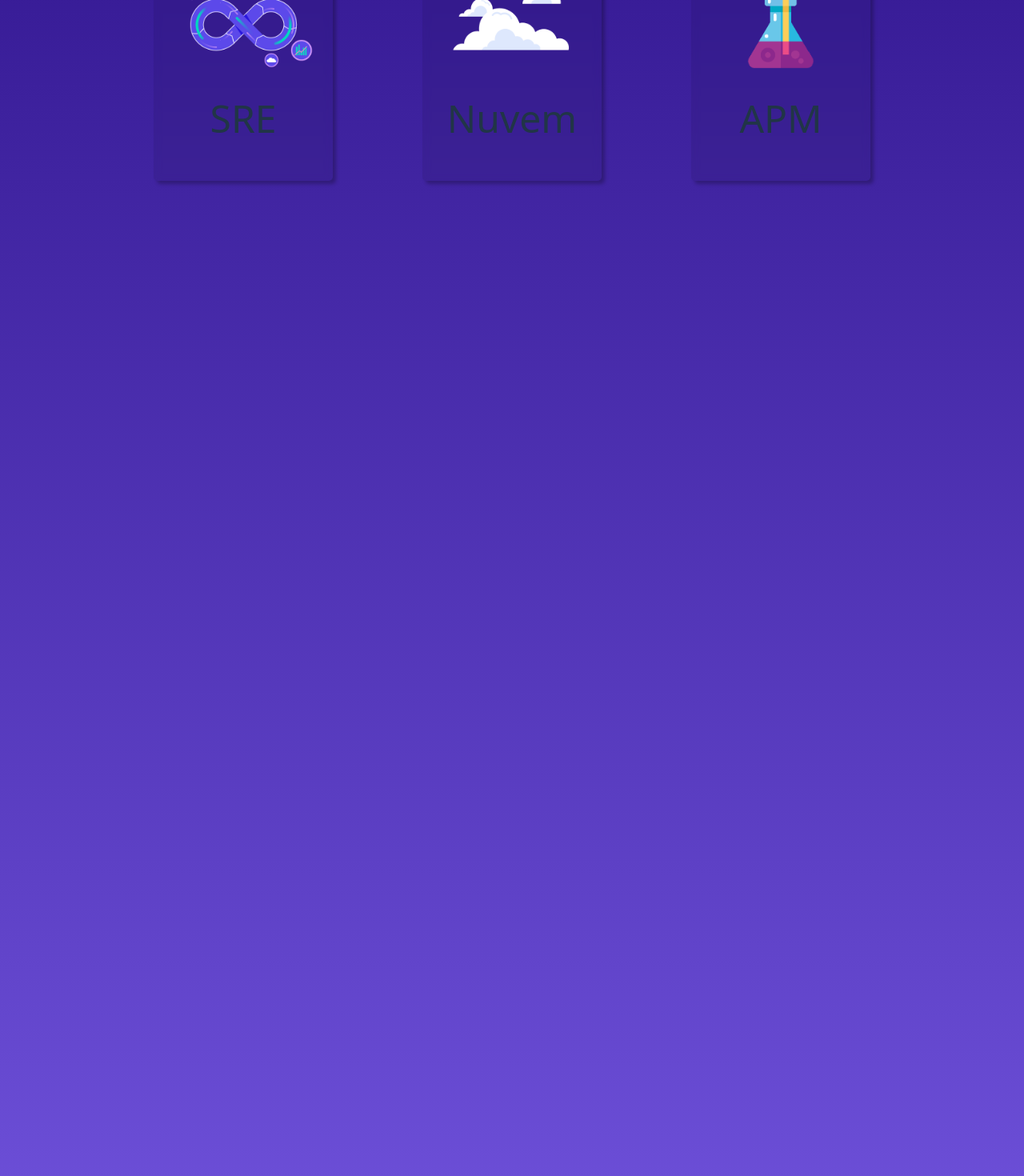
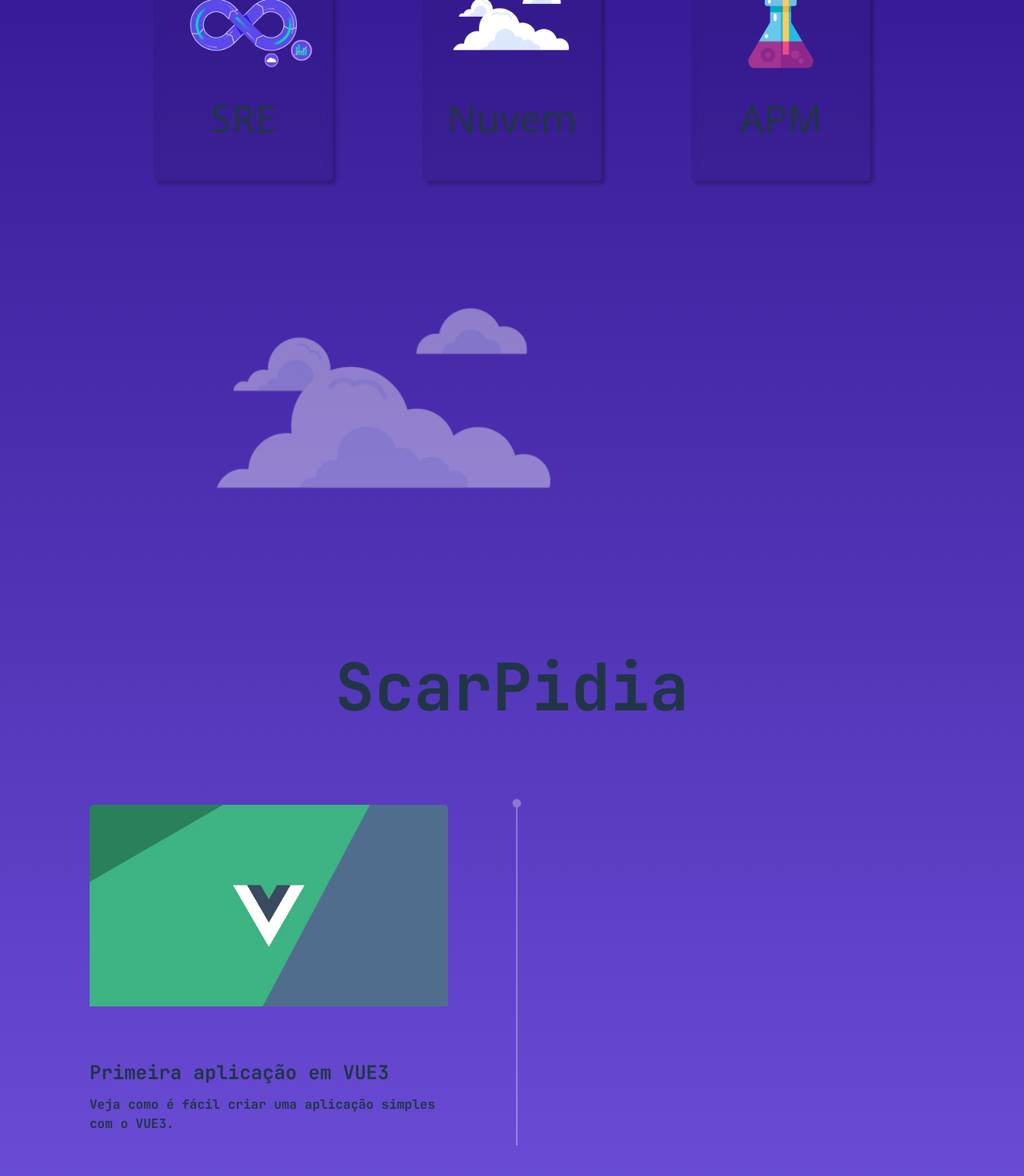
Before and after one commit to Scarp-IT/front-end, a Vue app in the folder scarpIT-front-end/: page / in a window 1280 px wide. Shown: the part 1052-2522 px from the top of the page at 80% size. Built offline with nearby package versions, Linux system fonts and the light colour scheme.

Commit message:
Serviços ✅

```diff
--- a/scarpIT-front-end/src/App.vue
+++ b/scarpIT-front-end/src/App.vue
@@ -15,17 +15,47 @@
                 <FraseAnimada></FraseAnimada>
             </div>
             <div id="botoes-servicos" style="padding-top: 4rem;">
-                <BotaoServico :img="imgSre" titulo="SRE"></BotaoServico>
-                <BotaoServico :img="imgNuvem" titulo="Nuvem"></BotaoServico>
-                <BotaoServico :img="imgApm" titulo="APM"></BotaoServico>
+                <BotaoServico :img="imgSre" titulo="SRE" @click="mudarServico('sre')"></BotaoServico>
+                <BotaoServico :img="imgNuvem" titulo="Nuvem" @click="mudarServico('nuvem')"></BotaoServico>
+                <BotaoServico :img="imgApm" titulo="APM" @click="mudarServico('apm')"></BotaoServico>
+            </div>
+            <div id="servico-descricao">
+                <div id="servico-img">
+                    <img :src="servicoImg" alt="" style="opacity: 0.4;">
+                </div>
+                <div id="servico-info" style="text-align: initial;">
+                    <h1>{{ servicoTitulo }}</h1>
+                    <p>{{ servicoFrase }}</p>
+                </div>
             </div>
         </div>
-        <div id="scarpidia"></div>
+        <div id="scarpidia">
+            <div id="scarpidia-titulo">
+                <h1>ScarPidia</h1>
+            </div>
+            <div id="scarpidia-grid">
+                <div id="principal">
+                    <div class="img-principal">
+                        <img src="./assets/vuebg.png" alt="">
+                    </div>
+                    <h2>Primeira aplicação em VUE3</h2>
+                    <p>Veja como é fácil criar uma aplicação simples com o VUE3.</p>
+                </div>
+                <div id="svg-divisao">
+                    <svg xmlns="http://www.w3.org/2000/svg" width="12" height="434" viewBox="0 0 12 434" fill="none">
+                        <path d="M6 0.666667C3.05448 0.666666 0.666667 3.05448 0.666667 6C0.666666 8.94552 3.05448 11.3333 6 11.3333C8.94552 11.3333 11.3333 8.94552 11.3333 6C11.3333 3.05448 8.94552 0.666667 6 0.666667ZM5 6L4.99998 434L6.99998 434L7 6L5 6Z" fill="white" fill-opacity="0.3"/>
+                    </svg>
+                </div>
+                <div id="secundaria"></div>
+            </div>
+        </div>
         <div id="contato"></div>
     </main>
 </template>
 
 <script setup lang="ts">
+    import { ref } from 'vue';
+
     import Menu from "./components/Menu.vue";
     import BotaoServico from "./components/BotaoServico.vue";
     import FraseAnimada from "./components/FraseAnimada.vue"
@@ -33,6 +63,39 @@
     import imgSre from './assets/sre.png';
     import imgNuvem from './assets/nuvem.png';
     import imgApm from './assets/apm.png';
+
+    const servicoTitulo = ref('');
+    const servicoFrase = ref('');
+    const servicoImg = ref(imgNuvem);
+
+
+    function mudarServico(tipo: string){
+        switch(tipo){
+            case 'sre':
+                {
+                    servicoImg.value = imgSre;
+                    servicoTitulo.value = 'SRE';
+                    servicoFrase.value = 'Nossa expertise em Site Reliability Engineering (SRE) permite que suas operações digitais ocorram sem problemas. Com abordagens nativas e de código aberto, oferecemos soluções para aprimorar a observabilidade, aprimorar a resiliência e promover a melhoria contínua. Trabalhamos nos bastidores para que você possa se destacar na vanguarda.';
+                    break;
+                };
+
+            case 'nuvem':
+                {
+                    servicoImg.value = imgNuvem;
+                    servicoTitulo.value = 'NUVEM';
+                    servicoFrase.value = 'Mergulhe no mundo da tecnologia em nuvem com confiança. Nossos especialistas em nuvem estão preparados para criar e implementar soluções modernas e bem estruturadas. Seja adotando uma abordagem multi-nuvem, híbrida ou migrando completamente, estamos aqui para transformar sua jornada para a nuvem em uma experiência tranquila e eficiente.';
+                    break;
+                };
+
+            case 'apm':
+                {
+                    servicoImg.value = imgApm;
+                    servicoTitulo.value = 'APM';
+                    servicoFrase.value = 'O desempenho do aplicativo é essencial para o sucesso nos negócios digitais. Nossos serviços de Application Performance Management (APM) oferecem testes de desempenho meticulosos, otimizações avançadas e solução de problemas abrangente. Acelere seus aplicativos, minimize gargalos e proporcione uma experiência excepcional aos usuários finais.';
+                    break;
+                };
+        }
+    }
 
 </script>
 
@@ -43,7 +106,6 @@
         src: url('./assets/fonts/JetBrainsMono-Regular.ttf') format('truetype');
         font-weight: normal;
     }
-
     @font-face {
         font-family: 'Jet Brains-Bold';
         src: url('./assets/fonts/JetBrainsMono-Bold.ttf') format('truetype');
@@ -55,14 +117,9 @@
         height: 100%;
         background: linear-gradient(180deg, #1B0073 5.73%, #8365F4 100%);
     }
-
     main > div{
         width: 100%;
         height: 100vh;
-    }
-
-    main > div:first-child{
-        // background-color: rgba(255, 255, 255, 0.143);
     }
 
     #home{
@@ -119,7 +176,7 @@
     #servicos{
         display: flex;
         position: relative;
-        height: 100vh;
+        height: 100%;
         flex-direction: column;
         align-items: center;
         z-index: 10;
@@ -131,5 +188,112 @@
         }
     }
 
+    #servico-descricao{
+        display: flex;
+        width: 70vw;
+
+        > div {
+            flex: 1 1 50%;
+        }
+
+        img{
+            width: 130%;
+        }
+
+        #servico-info{
+            display: flex;
+            flex-direction: column;
+            justify-content: center;
+            z-index: 12;
+            font-family: 'Jet Brains-Bold';
+
+            h1{
+                font-size: 6rem;
+                margin-bottom: 0;
+            }
+
+            p {
+                font-size: 1.1rem;
+            };
+        }
+    }
+
+    #scarpidia{
+        display: flex;
+        align-items: center;
+        flex-direction: column;
+        width: 100vw;
+        height: 80vh;
+        font-family: 'Jet Brains-Bold';
+
+        #scarpidia-titulo{
+            width: 70%;
+            height: 20%;
+            font-size: 1.6rem;
+
+            h1{
+                margin: 0;
+            }
+        }
+
+        #scarpidia-grid{
+            width: 100%;
+            height: 80%;
+            display: flex;
+            justify-content: center;
+
+            > div{
+                width: 35%;
+            }
+
+            #principal{
+                display: flex;
+                flex-direction: column;
+                align-items: center;
+                height: 100%;
+                padding-right: 5rem;
+                padding-top: 4rem;
+                text-align: initial;
+
+                > *{
+                    width: 100%;
+                    margin: 0;
+                }
+
+                .img-principal{
+                    height: 60%;
+                    border-radius: 5px;
+                    overflow: hidden;
+
+                    img{
+                        width: 100%;
+                    }
+                }
+
+                h2{
+                    padding: 0.6rem 0;
+                }
+            }
+
+            #secundaria{
+                height: 100%;
+                padding-left: 5rem;
+                padding-top: 4rem;
+            }
+
+            #svg-divisao{
+                width: 0;
+                position: relative;
+                svg{
+                    position: absolute;
+                    top: 3.5rem;
+                }
+            }
+
+
+        }
+
+    }
+
 
 </style>
--- a/scarpIT-front-end/src/components/FraseAnimada.vue
+++ b/scarpIT-front-end/src/components/FraseAnimada.vue
@@ -13,7 +13,7 @@
     const frase3 = 'você otimiza a eficiência operacional, proporcionando um APM de alto desempenho...';
     const frase4 = 'você está sempre um passo à frente em termos de gerenciamento de nuvem e SRE...';
     const frase = ref([frase1, frase2, frase3, frase4]);
-    const animado = ref(null);
+    const animado = ref();
 
     const observer = new IntersectionObserver((entries, observer) => {
         entries.forEach((entry) => {
--- a/scarpIT-front-end/src/components/Menu.vue
+++ b/scarpIT-front-end/src/components/Menu.vue
@@ -1,7 +1,7 @@
 <template>
     <div id="menu">
         <h3 style="font-family: 'Jet Brains';">Scarp.IT</h3>
-        <div id="btn-wiki" :onclick="clickBtnWiki">
+        <div id="btn-wiki" @click="clickBtnWiki">
             <h2 style="font-family: 'Jet Brains'; margin: 0;">Wiki</h2>
         </div>
     </div>
```
Also changed, not shown: scarpIT-front-end/src/assets/vuebg.png (added), 1 other file (tests, documents, lock files or other folders).
